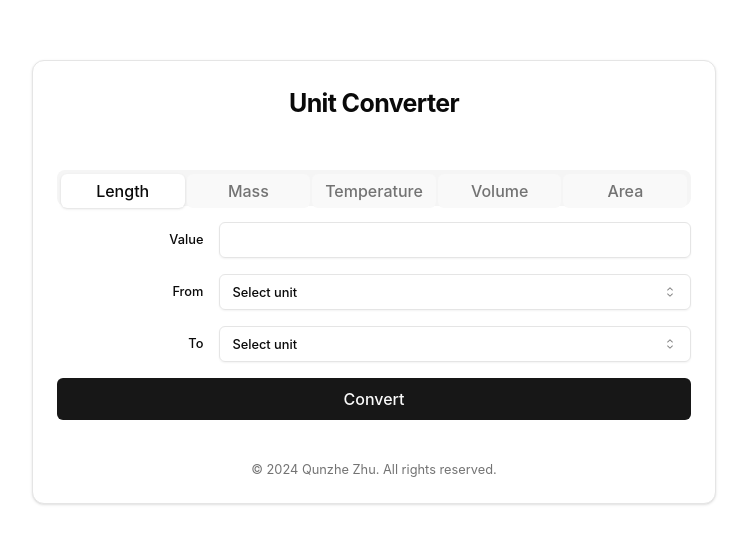
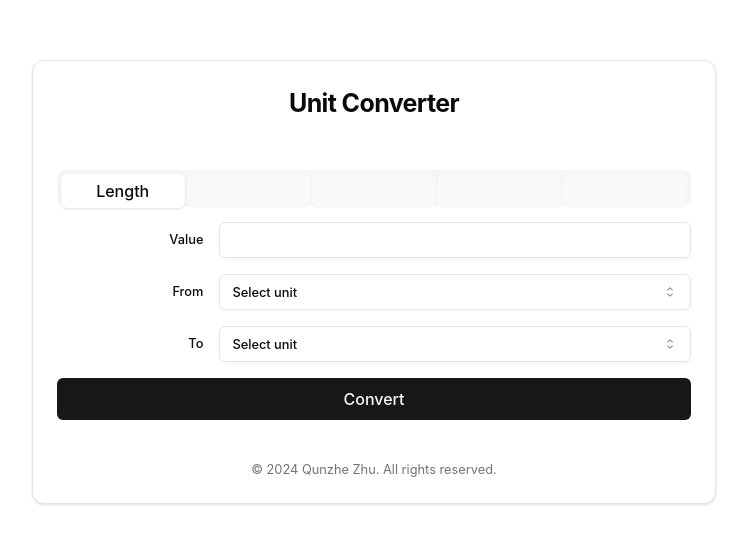
Before and after one commit to zqz979/unit-converter, a React (Vite) app: page / in a window 1280 px wide. Shown: the part 118-662 px from the top of the page, without its empty margins (266-1013 px from the left). Built offline with nearby package versions, Linux system fonts and the light colour scheme.

Commit message:
change text color to white

```diff
--- a/src/index.css
+++ b/src/index.css
@@ -148,6 +148,6 @@ input[type="number"] {
 
 @layer utilities {
   .tab-name {
-    @apply text-xxs sm:text-base;
+    @apply text-xxs sm:text-base text-primary-foreground;
   }
 }
```
